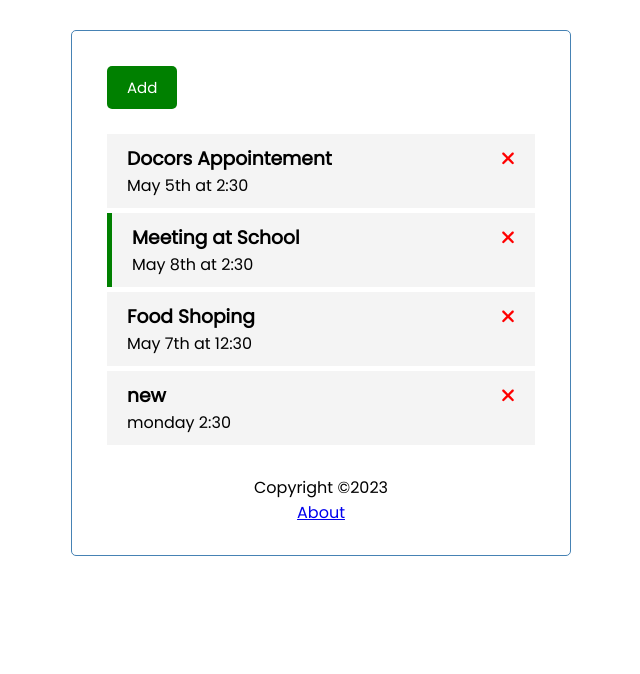
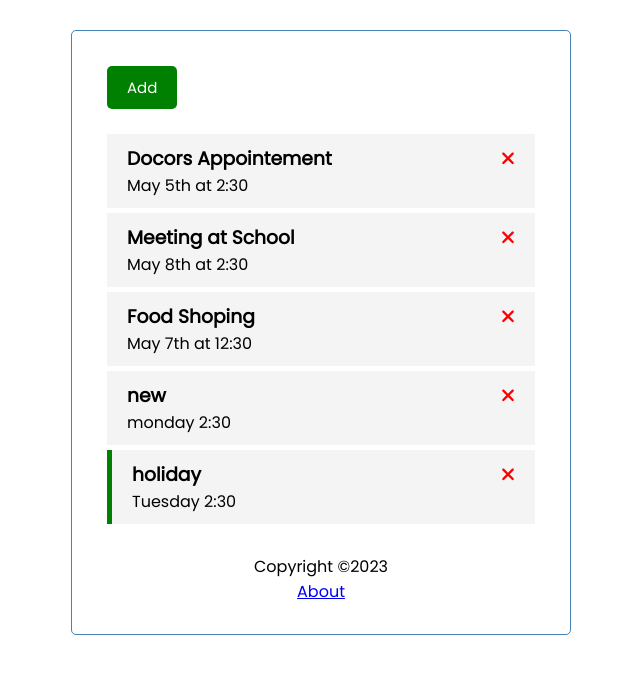
Before and after one commit to Ermiass/task-manager, an Angular app: page / in a window 1280 px wide. Shown: the top 674 px of the page, without its empty margins (319-959 px from the left). Built offline with nearby package versions, Linux system fonts and the light colour scheme; data requests are answered from the project's data file.

Commit message:
feat(task):updated j-son

```diff
--- a/db.json
+++ b/db.json
@@ -10,7 +10,7 @@
       "id": 2,
       "text": "Meeting at School",
       "day": "May 8th at 2:30",
-      "reminder": true
+      "reminder": false
     },
     {
       "id": 3,
@@ -23,6 +23,12 @@
       "day": "monday 2:30",
       "reminder": false,
       "id": 4
+    },
+    {
+      "text": "holiday",
+      "day": "Tuesday 2:30",
+      "reminder": true,
+      "id": 5
     }
   ]
 }
--- a/src/app/components/add-task/add-task.component.ts
+++ b/src/app/components/add-task/add-task.component.ts
@@ -22,7 +22,7 @@ onSubmit() {
   if(!this.text){
     alert('please add a task!')
 
-  }
+    }
   const newTask = {
     text: this.text,
     day:this.day,
```
